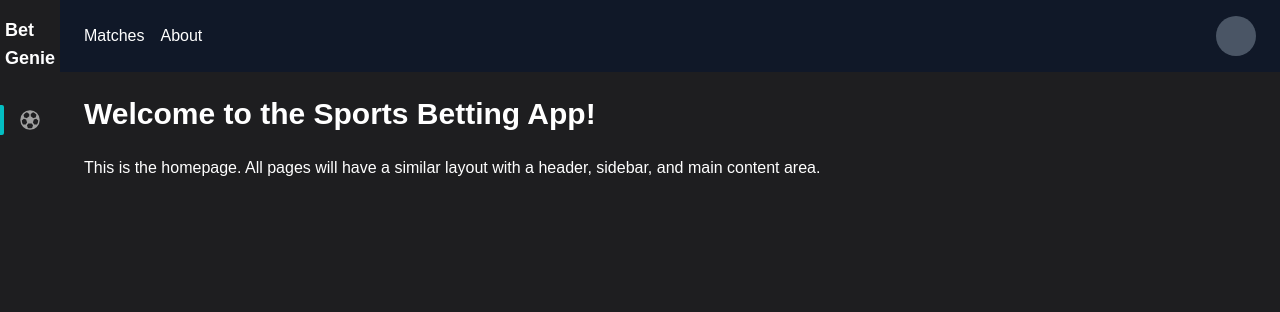
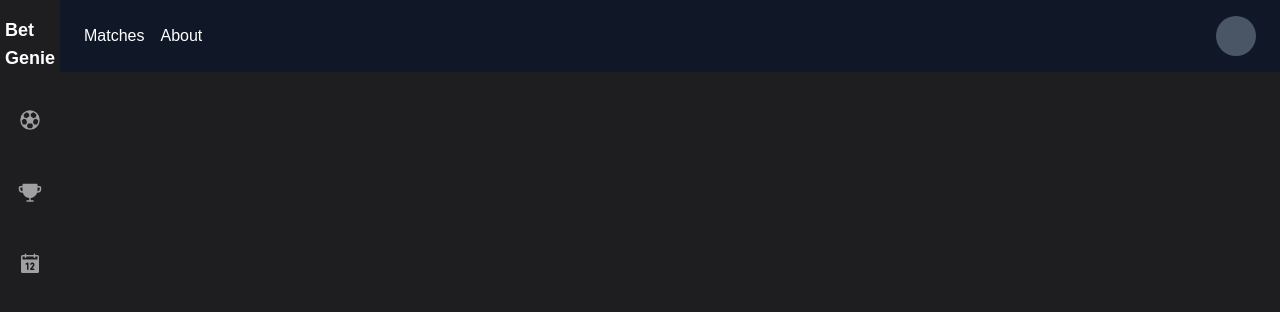
Before and after one commit to BYK-Oxford/bet-frontend, a Next.js app: page / in a window 1280 px wide. Shown: the top 312 px of the page. Built offline with nearby package versions, Linux system fonts and the light colour scheme.

Commit message:
sidebar working need to fix the first / route

```diff
--- a/src/app/components/layout/Sidebar.tsx
+++ b/src/app/components/layout/Sidebar.tsx
@@ -1,18 +1,24 @@
 "use client";
+import Link from "next/link";
+import { usePathname } from "next/navigation";
 import { ReactNode, useState } from "react";
 import { House, Trophy, Calendar, Users, GearSix, SoccerBall } from "@phosphor-icons/react";
 
 type MenuItem = {
   name: string;
+  href: string;
   icon: ReactNode;
 };
 
 // Sidebar menu items
 const menuItems: MenuItem[] = [
-  { name: "Football", icon: <SoccerBall size={24} weight="fill" /> },
+  { name: "Football", href: "/home", icon: <SoccerBall size={24} weight="fill" /> },
+  { name: "Competitions", href: "/competitions", icon: <Trophy size={24} weight="fill" /> },
+  { name: "Matches", href: "/matches", icon: <Calendar size={24} weight="fill" /> },
 ];
 
 export default function Sidebar() {
+  const pathname = usePathname();  // Get the current path
   const [selected, setSelected] = useState<string>(menuItems[0].name);
 
   return (
@@ -22,18 +28,18 @@ export default function Sidebar() {
       </div>
 
       {menuItems.map((item) => {
-        const isActive = selected === item.name;
-
+        const isActive = pathname === item.href; // Check if the current path matches the item's href
         return (
+          <Link key={item.name} href={item.href}>
             <button
-            key={item.name}
-            onClick={() => setSelected(item.name)}
+              onClick={() => setSelected(item.name)} // Update the selected state on click
               className={`sidebar-btn flex items-center justify-center w-12 h-12 rounded-lg transition-all ${
                 isActive ? "active" : ""
               }`}
             >
               {item.icon}
             </button>
+          </Link>
         );
       })}
     </aside>
--- a/src/app/globals.css
+++ b/src/app/globals.css
@@ -54,6 +54,10 @@ a:hover {
   color: var(--text-color);
 }
 
+.sidebar-btn.active svg {
+  color: var(--text-color);
+}
+
 .sidebar-btn.active::before {
   content: "";
   position: absolute;
--- /dev/null
+++ b/src/app/home/components/HomeSidebar.tsx
@@ -0,0 +1,27 @@
+import InfoBox from "./InfoBox";
+
+export default function HomeSidebar() {
+  return (
+    <div className="space-y-6">
+      {/* Top Leagues Box */}
+      <InfoBox
+        title="Top Leagues"
+        items={[
+          "English Premier League",
+          "Scottish Premier League",
+          "English Championship",
+          "Scottish Championship",
+        ]}
+      />
+
+      {/* Country Box */}
+      <InfoBox
+        title="Country"
+        items={[
+          "England",
+          "Scotland",
+        ]}
+      />
+    </div>
+  );
+}
--- /dev/null
+++ b/src/app/home/components/InfoBox.tsx
@@ -0,0 +1,19 @@
+interface InfoBoxProps {
+    title: string;
+    items: string[];
+  }
+
+  export default function InfoBox({ title, items }: InfoBoxProps) {
+    return (
+      <div className="bg-gray-800 p-4 rounded-lg">
+        <h2 className="text-white text-lg font-bold mb-3">{title}</h2>
+        <ul className="space-y-2">
+          {items.slice(0, 4).map((item, index) => (
+            <li key={index} className="text-gray-300 hover:text-white cursor-pointer">
+              {item}
+            </li>
+          ))}
+        </ul>
+      </div>
+    );
+  }
--- a/src/app/home/page.tsx
+++ b/src/app/home/page.tsx
@@ -0,0 +1,18 @@
+import HomeBanner from "./components/HomeBanner";
+import HomeSidebar from "./components/HomeSidebar";
+
+export default function HomePage() {
+  return (
+    <div className="flex gap-6 p-6">
+      {/* Sidebar (Left Side) */}
+      <div className="w-64">
+        <HomeSidebar />
+      </div>
+
+      {/* Main Content (Right Side) */}
+      <div className="flex-1">
+        <HomeBanner />
+      </div>
+    </div>
+  );
+}
--- a/src/app/page.tsx
+++ b/src/app/page.tsx
@@ -1,11 +1,7 @@
-import Image from "next/image";
-
-export default function Home() {
-  return (
-    <div className="flex flex-col gap-6">
-      {/* Content aligned within the available space */}
-      <h1 className="text-3xl font-bold">Welcome to the Sports Betting App!</h1>
-      <p>This is the homepage. All pages will have a similar layout with a header, sidebar, and main content area.</p>
-    </div>
-  );
+export default function PageContainer({
+  children,
+}: {
+  children: React.ReactNode;
+}) {
+  return <div className="flex-1 p-6">{children}</div>;
 }
```
Lines whose indentation alone changed are shown as unchanged.
